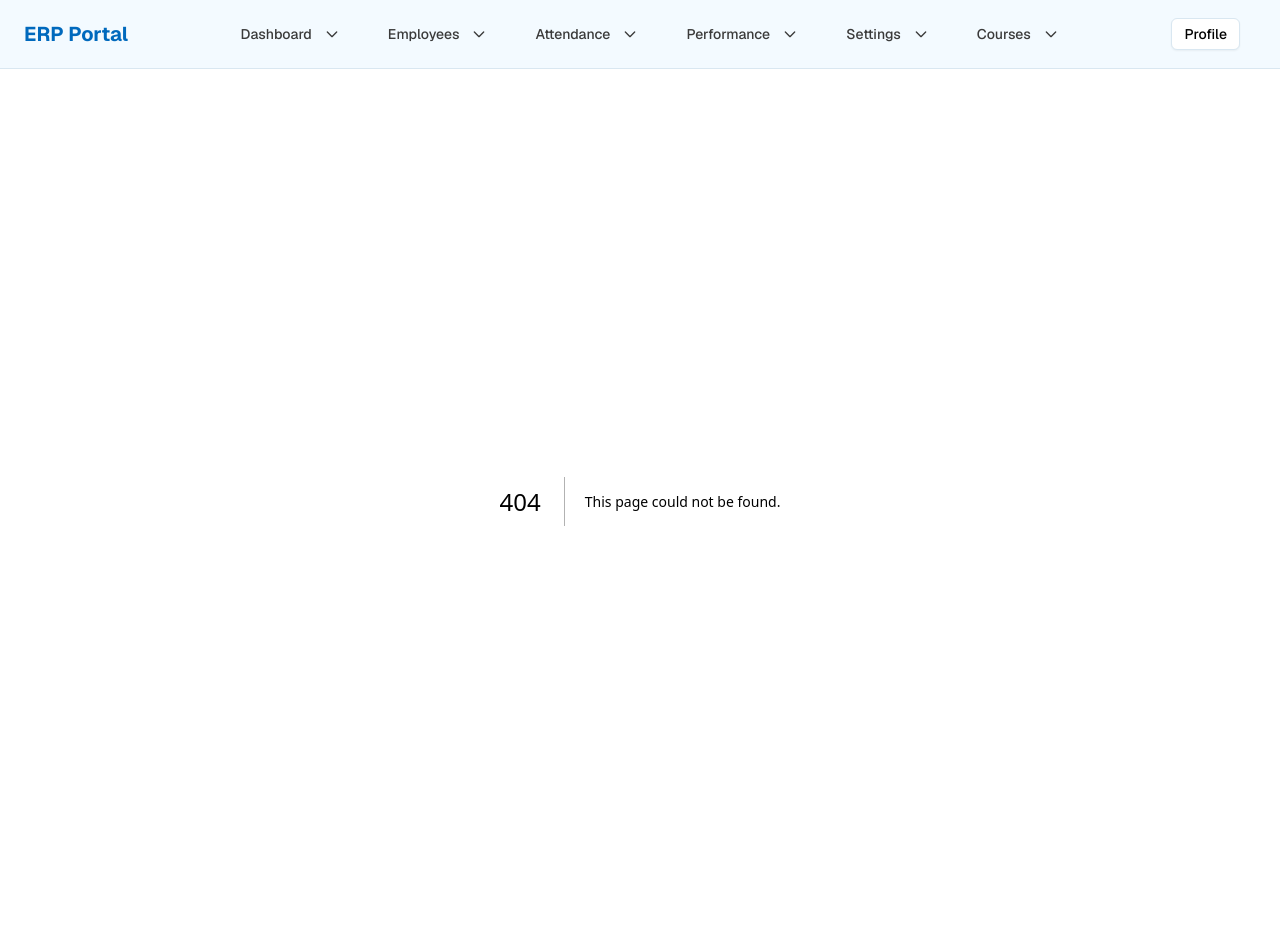
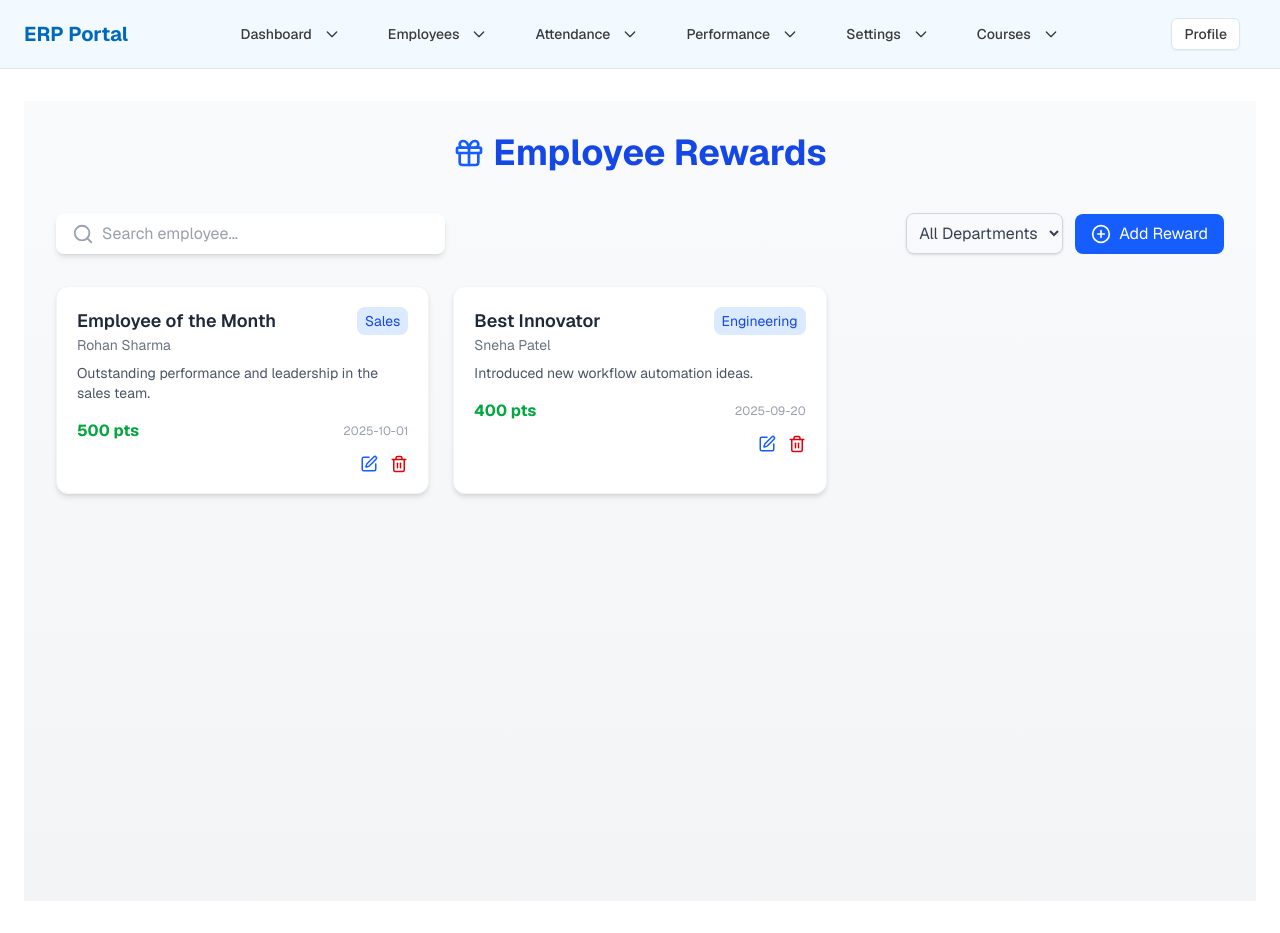
Before and after one commit to NovapexInfohub/EMS, a Next.js app: page /performance/rewards in a window 1280 px wide. Before the commit this address had no page. Built offline with nearby package versions, Linux system fonts and the light colour scheme.

Commit message:
reward section

```diff
--- /dev/null
+++ b/app/performance/rewards/page.jsx
@@ -0,0 +1,227 @@
+"use client";
+import React, { useState } from "react";
+import { motion, AnimatePresence } from "framer-motion";
+import { PlusCircle, Edit, Trash2, Gift, Search } from "lucide-react";
+
+const departments = ["HR", "Engineering", "Sales", "Marketing", "Finance", "Operations"];
+
+export default function RewardPage() {
+  const [rewards, setRewards] = useState([
+    {
+      id: 1,
+      employeeName: "Rohan Sharma",
+      rewardTitle: "Employee of the Month",
+      rewardPoints: 500,
+      date: "2025-10-01",
+      department: "Sales",
+      description: "Outstanding performance and leadership in the sales team.",
+    },
+    {
+      id: 2,
+      employeeName: "Sneha Patel",
+      rewardTitle: "Best Innovator",
+      rewardPoints: 400,
+      date: "2025-09-20",
+      department: "Engineering",
+      description: "Introduced new workflow automation ideas.",
+    },
+  ]);
+
+  const [form, setForm] = useState({
+    employeeName: "",
+    rewardTitle: "",
+    rewardPoints: "",
+    department: "",
+    description: "",
+  });
+
+  const [isAdding, setIsAdding] = useState(false);
+  const [search, setSearch] = useState("");
+  const [filterDept, setFilterDept] = useState("");
+
+  const handleAddReward = () => {
+    if (!form.employeeName || !form.rewardTitle || !form.rewardPoints || !form.department) return;
+    setRewards([
+      ...rewards,
+      {
+        id: rewards.length + 1,
+        ...form,
+        date: new Date().toISOString().split("T")[0],
+      },
+    ]);
+    setForm({ employeeName: "", rewardTitle: "", rewardPoints: "", department: "", description: "" });
+    setIsAdding(false);
+  };
+
+  const handleDelete = (id) => setRewards(rewards.filter((reward) => reward.id !== id));
+
+  const filteredRewards = rewards.filter(
+    (reward) =>
+      reward.employeeName.toLowerCase().includes(search.toLowerCase()) &&
+      (filterDept ? reward.department === filterDept : true)
+  );
+
+  return (
+    <div className="p-8 bg-gradient-to-b from-gray-50 to-gray-100 min-h-screen">
+      <motion.h1
+        initial={{ opacity: 0, y: -30 }}
+        animate={{ opacity: 1, y: 0 }}
+        transition={{ duration: 0.5 }}
+        className="text-4xl font-bold text-center mb-10 text-blue-700"
+      >
+        <div className="flex justify-center items-center gap-2">
+          <Gift className="text-blue-600 w-8 h-8" /> Employee Rewards
+        </div>
+      </motion.h1>
+
+      {/* Control Panel */}
+      <div className="flex flex-wrap items-center justify-between gap-4 mb-8">
+        <div className="flex items-center bg-white px-4 py-2 rounded-lg shadow-md w-full md:w-1/3">
+          <Search className="text-gray-400 mr-2" />
+          <input
+            type="text"
+            placeholder="Search employee..."
+            value={search}
+            onChange={(e) => setSearch(e.target.value)}
+            className="outline-none w-full text-gray-700"
+          />
+        </div>
+
+        <div className="flex gap-3 items-center">
+          <select
+            value={filterDept}
+            onChange={(e) => setFilterDept(e.target.value)}
+            className="border border-gray-300 p-2 rounded-lg shadow-sm text-gray-700"
+          >
+            <option value="">All Departments</option>
+            {departments.map((dept) => (
+              <option key={dept} value={dept}>
+                {dept}
+              </option>
+            ))}
+          </select>
+
+          <motion.button
+            whileHover={{ scale: 1.05 }}
+            whileTap={{ scale: 0.95 }}
+            onClick={() => setIsAdding(!isAdding)}
+            className="bg-blue-600 text-white px-4 py-2 rounded-lg flex items-center gap-2 hover:bg-blue-700 hover:shadow-blue-400 hover:shadow-lg transition"
+          >
+            <PlusCircle size={20} /> {isAdding ? "Cancel" : "Add Reward"}
+          </motion.button>
+        </div>
+      </div>
+
+      {/* Add Reward Form */}
+      <AnimatePresence>
+        {isAdding && (
+          <motion.div
+            initial={{ opacity: 0, y: -20 }}
+            animate={{ opacity: 1, y: 0 }}
+            exit={{ opacity: 0, y: -20 }}
+            className="bg-white shadow-xl rounded-xl p-6 mb-10 border border-blue-100 hover:shadow-blue-200 hover:shadow-lg transition"
+          >
+            <h2 className="text-xl font-semibold text-gray-700 mb-4">Add New Reward</h2>
+
+            <div className="grid grid-cols-1 md:grid-cols-2 gap-4">
+              <input
+                type="text"
+                placeholder="Employee Name"
+                value={form.employeeName}
+                onChange={(e) => setForm({ ...form, employeeName: e.target.value })}
+                className="border p-3 rounded-lg w-full focus:ring-2 focus:ring-blue-400"
+              />
+              <input
+                type="text"
+                placeholder="Reward Title"
+                value={form.rewardTitle}
+                onChange={(e) => setForm({ ...form, rewardTitle: e.target.value })}
+                className="border p-3 rounded-lg w-full focus:ring-2 focus:ring-blue-400"
+              />
+              <input
+                type="number"
+                placeholder="Reward Points"
+                value={form.rewardPoints}
+                onChange={(e) => setForm({ ...form, rewardPoints: e.target.value })}
+                className="border p-3 rounded-lg w-full focus:ring-2 focus:ring-blue-400"
+              />
+              <select
+                value={form.department}
+                onChange={(e) => setForm({ ...form, department: e.target.value })}
+                className="border p-3 rounded-lg w-full focus:ring-2 focus:ring-blue-400"
+              >
+                <option value="">Select Department</option>
+                {departments.map((dept) => (
+                  <option key={dept} value={dept}>
+                    {dept}
+                  </option>
+                ))}
+              </select>
+              <textarea
+                placeholder="Description"
+                value={form.description}
+                onChange={(e) => setForm({ ...form, description: e.target.value })}
+                className="border p-3 rounded-lg w-full col-span-2 focus:ring-2 focus:ring-blue-400"
+              />
+              <motion.button
+                whileHover={{ scale: 1.03 }}
+                whileTap={{ scale: 0.97 }}
+                onClick={handleAddReward}
+                className="bg-green-600 text-white px-4 py-2 rounded-lg col-span-2 hover:bg-green-700 hover:shadow-blue-300 hover:shadow-lg transition"
+              >
+                Save Reward
+              </motion.button>
+            </div>
+          </motion.div>
+        )}
+      </AnimatePresence>
+
+      {/* Reward Cards */}
+      <div className="grid grid-cols-1 sm:grid-cols-2 lg:grid-cols-3 gap-6">
+        <AnimatePresence>
+          {filteredRewards.length === 0 && (
+            <p className="text-gray-500 text-center col-span-3">No rewards found.</p>
+          )}
+          {filteredRewards.map((reward, index) => (
+            <motion.div
+              key={reward.id}
+              initial={{ opacity: 0, scale: 0.9 }}
+              animate={{ opacity: 1, scale: 1 }}
+              exit={{ opacity: 0, scale: 0.8 }}
+              transition={{ delay: index * 0.05 }}
+              whileHover={{ scale: 1.02 }}
+              className="bg-white shadow-md rounded-xl p-5 border border-gray-100 hover:shadow-2xl hover:shadow-blue-300 transition-all duration-300"
+            >
+              <div className="flex justify-between items-start">
+                <div>
+                  <h3 className="text-lg font-semibold text-gray-800">{reward.rewardTitle}</h3>
+                  <p className="text-sm text-gray-500">{reward.employeeName}</p>
+                </div>
+                <span className="text-sm bg-blue-100 text-blue-700 px-2 py-1 rounded-lg">
+                  {reward.department}
+                </span>
+              </div>
+              <p className="text-gray-600 text-sm mt-2">{reward.description}</p>
+              <div className="flex justify-between items-center mt-4">
+                <span className="text-green-600 font-bold">{reward.rewardPoints} pts</span>
+                <span className="text-gray-400 text-xs">{reward.date}</span>
+              </div>
+              <div className="flex justify-end gap-3 mt-3">
+                <motion.button whileHover={{ scale: 1.1 }} className="text-blue-600 hover:text-blue-800">
+                  <Edit size={18} />
+                </motion.button>
+                <motion.button
+                  whileHover={{ scale: 1.1 }}
+                  onClick={() => handleDelete(reward.id)}
+                  className="text-red-600 hover:text-red-800"
+                >
+                  <Trash2 size={18} />
+                </motion.button>
+              </div>
+            </motion.div>
+          ))}
+        </AnimatePresence>
+      </div>
+    </div>
+  );
+}
--- a/components/navigation.tsx
+++ b/components/navigation.tsx
@@ -46,7 +46,8 @@ const navigationItems = [
       { name: "Reviews", href: "/performance/reviews" },
       { name: "Goals", href: "/performance/goals" },
       { name: "Feedback", href: "/performance/feedback" },
-      { name: "Surveys", href: "/performance/surveys" }
+      { name: "Surveys", href: "/performance/surveys" },
+      { name: "Rewards", href: "/performance/rewards" },
 
     ],
   },
```
